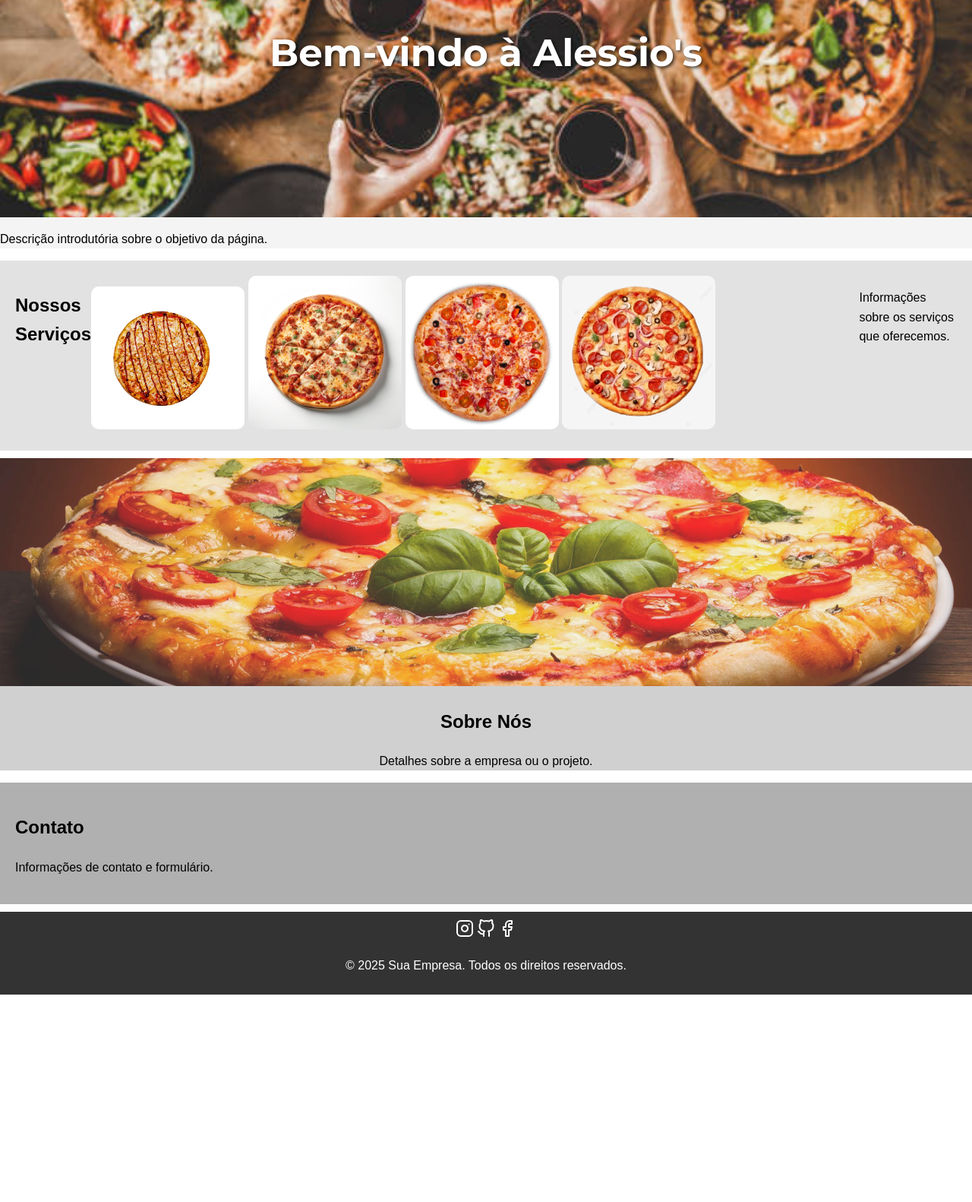
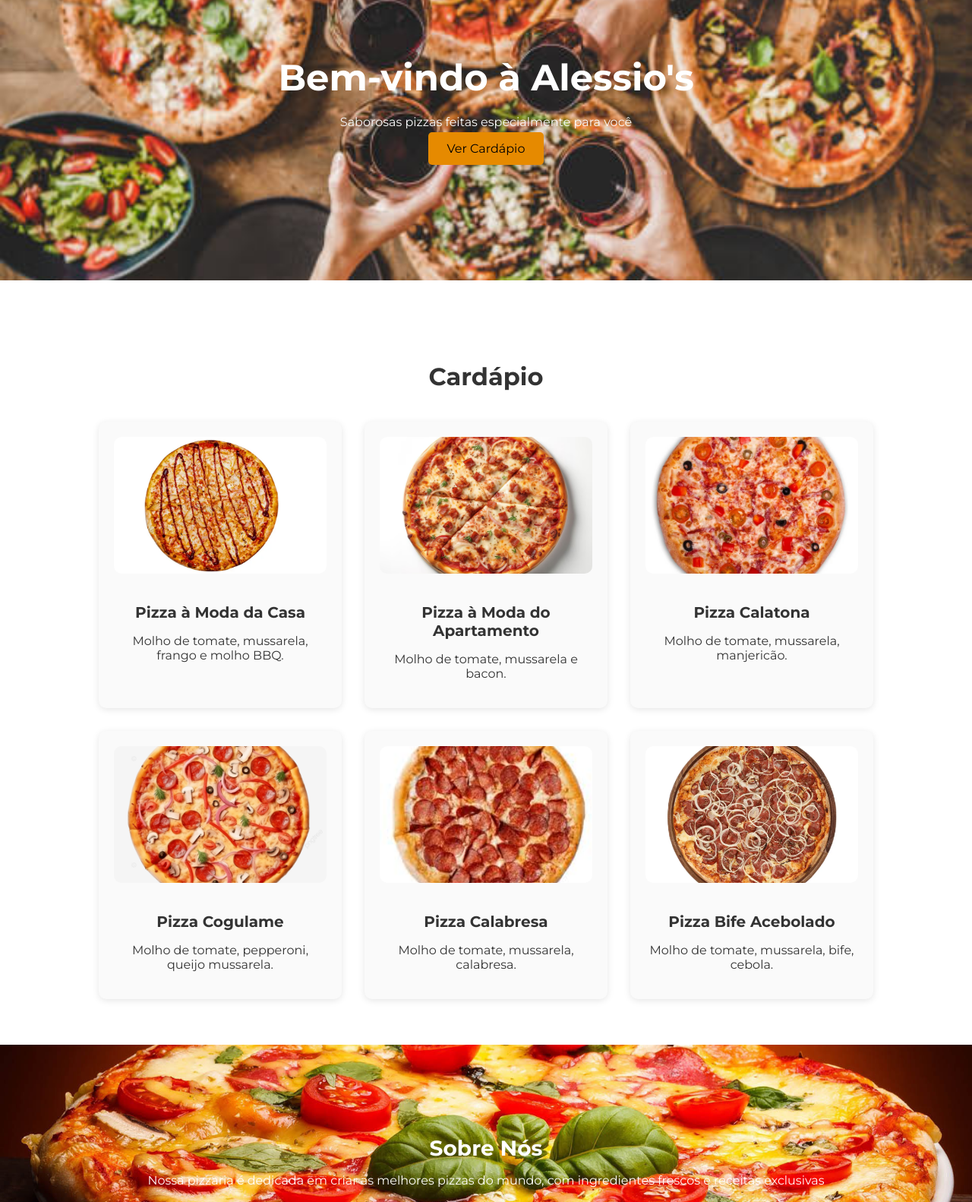
Before and after one commit to ArththrA/ClonePizzariaAlessio-s, a plain HTML site: page index.html in a window 1280 px wide. Shown: the part 292-1874 px from the top of the page at 76% size. Before the commit the page ends 1601 px from the top, so only its background shows below. Drawn offline with nearby package versions, Linux system fonts and the light colour scheme.

Commit message:
atividade clone pizzaria alessio

```diff
--- a/index.html
+++ b/index.html
@@ -1,66 +1,91 @@
 <!DOCTYPE html>
 <html lang="pt-BR">
+
 <head>
-    <meta charset="UTF-8">
-    <meta name="viewport" content="width=device-width, initial-scale=1.0">
-    <title>Landing Page</title>
-    <!-- choose one -->
-    <script src="https://unpkg.com/feather-icons"></script>
-    <script src="https://cdn.jsdelivr.net/npm/feather-icons/dist/feather.min.js"></script>
-    <link rel="stylesheet" href="landing.css">
-    <link rel="preconnect" href="https://fonts.googleapis.com">
-<link rel="preconnect" href="https://fonts.gstatic.com" crossorigin>
-<link href="https://fonts.googleapis.com/css2?family=Montserrat:ital,wght@0,100..900;1,100..900&display=swap" rel="stylesheet">
+    <meta charset="UTF-8" />
+    <meta name="viewport" content="width=device-width, initial-scale=1.0" />
+    <title>Alessio's Pizzaria</title>
+    <link rel="stylesheet" href="landing.css" />
+    <link rel="stylesheet" href="https://cdnjs.cloudflare.com/ajax/libs/font-awesome/6.5.0/css/all.min.css" />
+    <link href="https://fonts.googleapis.com/css2?family=Montserrat:wght@400;700&display=swap" rel="stylesheet" />
 </head>
+
 <body>
+
     <header>
         <nav>
-            <ul>
+            <ul id="links">
                 <li><a href="#secao1">Home</a></li>
-                <li><a href="#secao2">Serviços</a></li>
-                <li><a href="#secao3">Sobre nós</a></li>
-                <li><a href="#secao4">Contato</a></li>
+                <li><a href="#secao2">Cardápio</a></li>
+                <li><a href="#secao3">Sobre Nós</a></li>
+                <li><a href="#contato">Contato</a></li>
             </ul>
         </nav>
     </header>
 
     <section id="secao1">
-        <img src="assets/imgSection1.jpg" alt="imagem pizzaria representação" height="1000" width="2000">
-        <h1>Bem-vindo à Alessio's</h1>
-        <p>Descrição introdutória sobre o objetivo da página.</p>
+        <div id="secao1Texto">
+            <h1>Bem-vindo à Alessio's</h1>
+            <p>Saborosas pizzas feitas especialmente para você</p>
+            <a href="#secao2" id="btn">Ver Cardápio</a>
+        </div>
     </section>
 
     <section id="secao2">
-        <h2>Nossos Serviços</h2>
-
-        <div id="pizzasOpcoes">
-            <img src="assets/pizza1.webp" alt="pizza 1">
-            <img src="assets/pizza2.avif" alt="pizza 2">
-            <img src="assets/pizza3.jpg" alt="pizza 3">
-            <img src="assets/pizza4.png" alt="pizza 4">
+        <h2>Cardápio</h2>
+        <div id="pizzas">
+            <div id="pizza">
+                <img src="assets/pizza1.webp" alt="Pizza à Moda da Casa" />
+                <h3>Pizza à Moda da Casa</h3>
+                <p>Molho de tomate, mussarela, frango e molho BBQ.</p>
+            </div>
+            <div id="pizza">
+                <img src="assets/pizza2.avif" alt="Pizza à Moda do Apartamento" />
+                <h3>Pizza à Moda do Apartamento</h3>
+                <p>Molho de tomate, mussarela e bacon.</p>
+            </div>
+            <div id="pizza">
+                <img src="assets/pizza3.jpg" alt="Pizza Calatona" />
+                <h3>Pizza Calatona</h3>
+                <p>Molho de tomate, mussarela, manjericão.</p>
+            </div>
+            <div id="pizza">
+                <img src="assets/pizza4.png" alt="Pizza Cogulame" />
+                <h3>Pizza Cogulame</h3>
+                <p>Molho de tomate, pepperoni, queijo mussarela.</p>
+            </div>
+            <div id="pizza">
+                <img src="assets/pizza5.jpeg" alt="Pizza Calabresa" />
+                <h3>Pizza Calabresa</h3>
+                <p>Molho de tomate, mussarela, calabresa.</p>
+            </div>
+            <div id="pizza">
+                <img src="assets/pizza6.webp" alt="Pizza Bife Acebolado" />
+                <h3>Pizza Bife Acebolado</h3>
+                <p>Molho de tomate, mussarela, bife, cebola.</p>
+            </div>
         </div>
-        <p>Informações sobre os serviços que oferecemos.</p>
     </section>
 
     <section id="secao3">
-        <img src="assets/pizzaSobreNos.jpg" alt="pizza sobre nós">
-        <h2>Sobre Nós</h2>
-        <p>Detalhes sobre a empresa ou o projeto.</p>
+        <div>
+            <h2>Sobre Nós</h2>
+            <p>Nossa pizzaria é dedicada em criar as melhores pizzas do mundo, com ingredientes frescos e receitas exclusivas</p>
+        </div>
     </section>
 
-    <section id="secao4">
+    <section id="contato">
         <h2>Contato</h2>
-        <p>Informações de contato e formulário.</p>
+        <p>Entre em contato conosco e faça já seu pedido.</p>
+        <p><i class="fas fa-phone-alt"></i><strong> Telefone:</strong> (11) 99977-1234</p>
+        <p><i class="fas fa-map-marker-alt"></i><strong> Endereço:</strong> Rua da Maria joana, 99999 - Bairro Inexiste - Cascavel/Pr</p>
+        <p><i class="fas fa-envelope"></i><strong> Email:</strong> contato@alessios.com</p>
     </section>
 
     <footer>
-        <i data-feather="instagram"></i>
-        <i data-feather="github"></i>
-        <i data-feather="facebook"></i>
-        <p>&copy; 2025 Sua Empresa. Todos os direitos reservados.</p>
+        <p>&copy; 2025 Alessio's Pizzaria</p>
     </footer>
-    <script>
-        feather.replace();
-    </script>
+
 </body>
+
 </html>
--- a/landing.css
+++ b/landing.css
@@ -1,114 +1,152 @@
-
 .montserrat-textsecao1 {
     font-family: "Montserrat", sans-serif;
     font-optical-sizing: auto;
     font-weight: 100;
     font-style: normal;
-  }
+}
 
 body {
-    font-family: Arial, sans-serif;
-    line-height: 1.6;
-    margin: 0;
-    padding: 0;
+    font-family: "Montserrat", sans-serif;
+    background-color: #fff;
+    color: #333;
+    margin: 0px;
 }
 
 header {
-    background: #333;
-    color: #fff;
-    padding: 10px 0;
+    width: 100%;
+    top: 0;
+    background-color: #111;
 }
 
-nav ul {
+nav {
+    display: flex;
+    justify-content: center;
+    padding: 15px 0;
+}
+
+#links {
     list-style: none;
+    display: flex;
+    gap: 30px;
+}
+
+#links a {
+    color: #f4a261;
+    text-decoration: none;
+    font-size: 16px;
+}
+
+#secao1 {
+    background: url('assets/imgSection1.jpg') no-repeat center center/cover;
+    height: 500px;
+    display: flex;
+    align-items: center;
+    justify-content: center;
+    padding-top: 80px;
+}
+
+#secao1Texto {
+    text-align: center;
+    padding: 30px;
+    border-radius: 10px;
+}
+
+#secao1 p {
+    color: #fafafa;
+}
+
+#secao1 h1 {
+    font-size: 48px;
+    color: white;
+    margin-bottom: 20px;
+}
+
+#btn {
+    background: #e68a00;
+    color: black;
+    padding: 12px 25px;
+    text-decoration: none;
+    border-radius: 5px;
+}
+
+#secao2 {
+    padding: 80px 20px 60px;
+    text-align: center;
+    background-color: #fff;
+}
+
+#secao2 h2 {
+    font-size: 32px;
+    margin-bottom: 40px;
+}
+
+#pizzas {
+    display: flex;
+    justify-content: center;
+    flex-wrap: wrap;
+    gap: 30px;
+}
+
+#pizza {
+    background-color: #fafafa;
+    border-radius: 10px;
+    box-shadow: 0 2px 10px rgba(0, 0, 0, 0.1);
+    width: 280px;
+    padding: 20px;
     text-align: center;
 }
 
-nav ul li {
-    display: inline;
-    margin: 0 15px;
+#pizza:hover {
+    transform: scale(1.05);
 }
 
-nav ul li a {
-    color: white;
-    text-decoration: none;
+#pizza img {
+    width: 100%;
+    height: 180px;
+    object-fit: cover;
+    border-radius: 10px;
+    margin-bottom: 15px;
 }
 
-section {
-    padding: 20px;
-    margin: 10px 0;
-}
-
-#secao1 {
-    background: #f4f4f4;
-    padding: 0px;
-    margin: 0px;
-}
-
-#secao1 h1{
-    display: flex;
-    justify-content: center;
-    position: absolute;
-    top: 40%;
-    left: 50%;
-    transform: translate(-50%, -50%);
-    color: white;
-    text-shadow: 2px 2px 4px rgba(0, 0, 0, 0.7);
-    font-family: "Montserrat", sans-serif;
-    font-size: 50px;
-}
-
-#secao1 img{
-    display: flex;
-    justify-content: space-between;
-    max-width: 100%;
-    height: 500px;
-    object-fit: cover;
-}
-
-#secao2 {
-    background: #e2e2e2;
-    justify-content: space-around;
-    display: flex;
-}
-
-#pizzasOpcoes img{
-    justify-content: space-around;
-    border-radius: 10px;
-    width: 20%;
-    height: auto;
-    object-fit: cover;
-    flex-direction: row;
+#pizza h3 {
+    margin-bottom: 10px;
+    font-size: 20px;
 }
 
 #secao3 {
-    background: #d0d0d0;
-    margin: 0px;
-    padding: 0px;
+    background: url('assets/pizzaSobreNos.jpg') no-repeat center center/cover;
+    height: 300px;
+    display: flex;
+    align-items: center;
+    justify-content: center;
+    color: #fff;
     text-align: center;
-
 }
 
-#secao3 img{
-    width: 100%;
-    height: 300px;
-    object-fit: cover;
-    opacity: 80%;
-    display: fixed;
+#secao3 h2 {
+    font-size: 28px;
+    margin-bottom: 15px;
 }
 
-#secao3 h2{
-
+#contato {
+    background-color: #f9f9f9;
+    padding: 60px 20px;
+    text-align: center;
 }
 
-#secao4 {
-    background: #b0b0b0;
+#contato h2 {
+    font-size: 28px;
+    margin-bottom: 20px;
+}
+
+#contato p {
+    margin: 10px 0;
+    font-size: 16px;
 }
 
 footer {
+    background-color: #111;
+    color: #fff;
     text-align: center;
-    padding: 10px 0;
-    background: #333;
-    color: white;
-    position: relative;
+    padding: 20px;
 }
```
Also changed, not shown: assets/pizza5.jpeg (added), assets/pizza6.webp (added).
